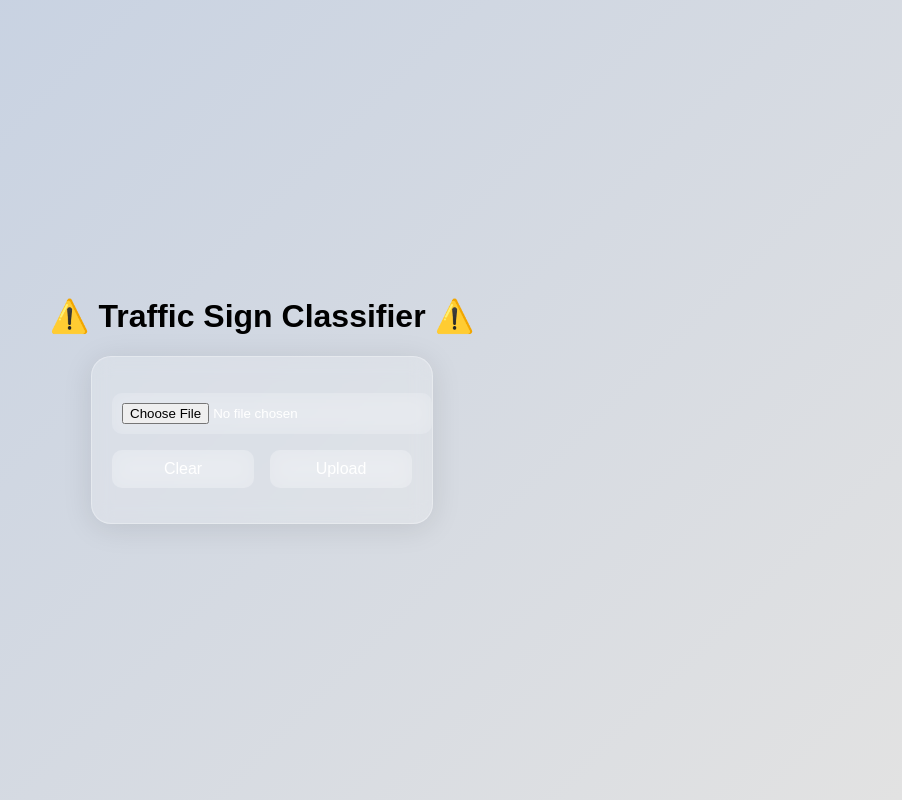
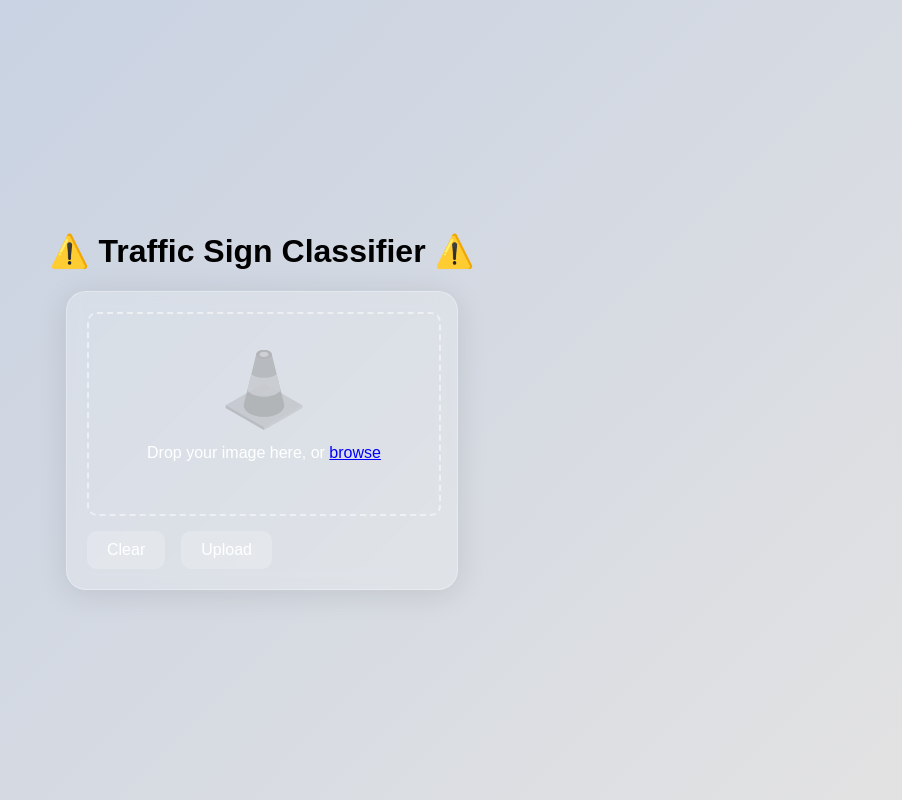
Before and after one commit to FazleLabib/TrafficSignClassifier, a Django app: page / in a window 1280 px wide. Shown: the whole page, without its empty margins (378-1280 px from the left). Run offline with Django 5.2, Linux system fonts and the light colour scheme.

Commit message:
Update image upload container

```diff
--- a/TrafficSignClassifier/classifier/static/css/style.css
+++ b/TrafficSignClassifier/classifier/static/css/style.css
@@ -1,6 +1,6 @@
 body {
   background: linear-gradient(135deg, #c3cfe2, #e2e2e2);
-    font-family: 'Arial', sans-serif;
+  font-family: "Arial", sans-serif;
   display: flex;
   justify-content: center;
   align-items: center;
@@ -26,32 +26,55 @@ main {
   background: rgba(255, 255, 255, 0.2);
   border-radius: 20px;
   padding: 20px;
-    width: 300px;
+  width: 350px;
   box-shadow: 0 4px 30px rgba(0, 0, 0, 0.1);
   backdrop-filter: blur(10px);
   -webkit-backdrop-filter: blur(10px);
   border: 1px solid rgba(255, 255, 255, 0.3);
 }
 
-.upload-form input[type="file"],
-.upload-form button {
-    display: block;
+.upload-panel {
   width: 100%;
+  height: 200px;
+  border: 2px dashed rgba(255, 255, 255, 0.5);
+  border-radius: 10px;
+  display: flex;
+  justify-content: center;
+  align-items: center;
+  cursor: pointer;
+  transition: background-color 0.3s ease;
   margin-bottom: 15px;
-    padding: 10px;
-    border: none;
-    border-radius: 10px;
-    background-color: rgba(255, 255, 255, 0.1);
+}
+
+.upload-panel:hover {
+  background-color: rgba(255, 255, 255, 0.2);
+}
+
+.upload-area {
+  display: flex;
+  flex-direction: column;
+  justify-content: center;
+  align-items: center;
   color: #fff;
   text-align: center;
-    backdrop-filter: blur(10px);
-    transition: background-color 0.3s ease;
 }
 
-.upload-form input[type="file"]:hover,
-.upload-form button:hover {
-    background-color: rgba(255, 255, 255, 0.3);
-    cursor: pointer;
+.upload-content p {
+  font-size: 16px;
+  color: #fff;
+  margin-top: 10px;
+  text-align: center;
+}
+
+.upload-content p span {
+  color: #00f;
+  text-decoration: underline;
+}
+
+.upload-icon {
+  width: 5rem;
+  aspect-ratio: 1;
+  opacity: 0.5;
 }
 
 .buttons {
--- a/TrafficSignClassifier/classifier/templates/home.html
+++ b/TrafficSignClassifier/classifier/templates/home.html
@@ -16,7 +16,15 @@
       <div class="form-container">
         <form method="post" enctype="multipart/form-data" class="upload-form">
           {% csrf_token %}
-          {{ form.as_p }}
+          <div class="upload-panel">
+            <input id="file-input" type="file" name="image" accept="image/*" hidden>
+            <label for="file-input" class="upload-area">
+              <div class="upload-content">
+                <img src="{% static 'media/icons/upload-icon.svg' %}" alt="Upload Icon" class="upload-icon">
+                <p>Drop your image here, or <span>browse</span></p>
+              </div>
+            </label>
+          </div>
           <div class="buttons">
             <button type="reset" id="clear-button">Clear</button>
             <button type="submit" id="upload-button">Upload</button>
```
Also changed, not shown: TrafficSignClassifier/classifier/static/media/icons/upload-icon.svg (added). Lines whose indentation alone changed are shown as unchanged.
